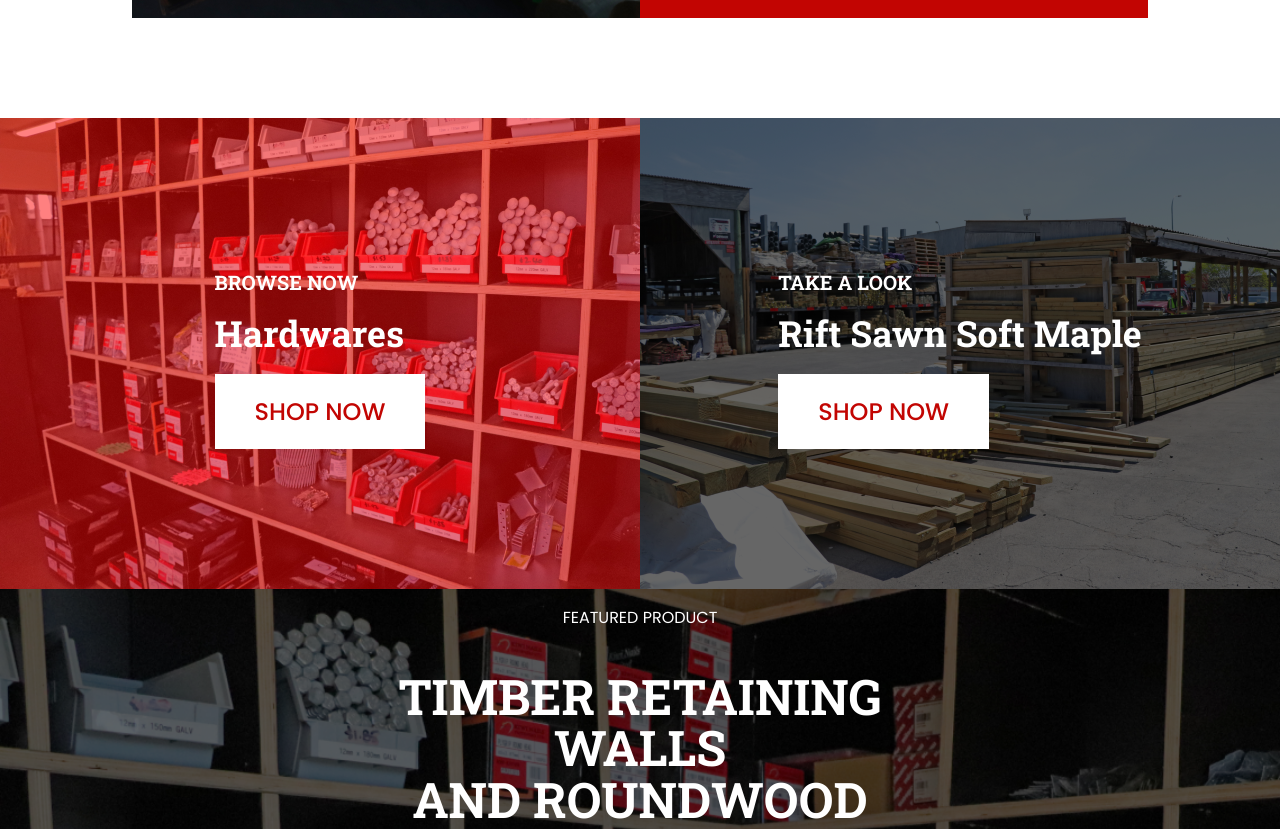
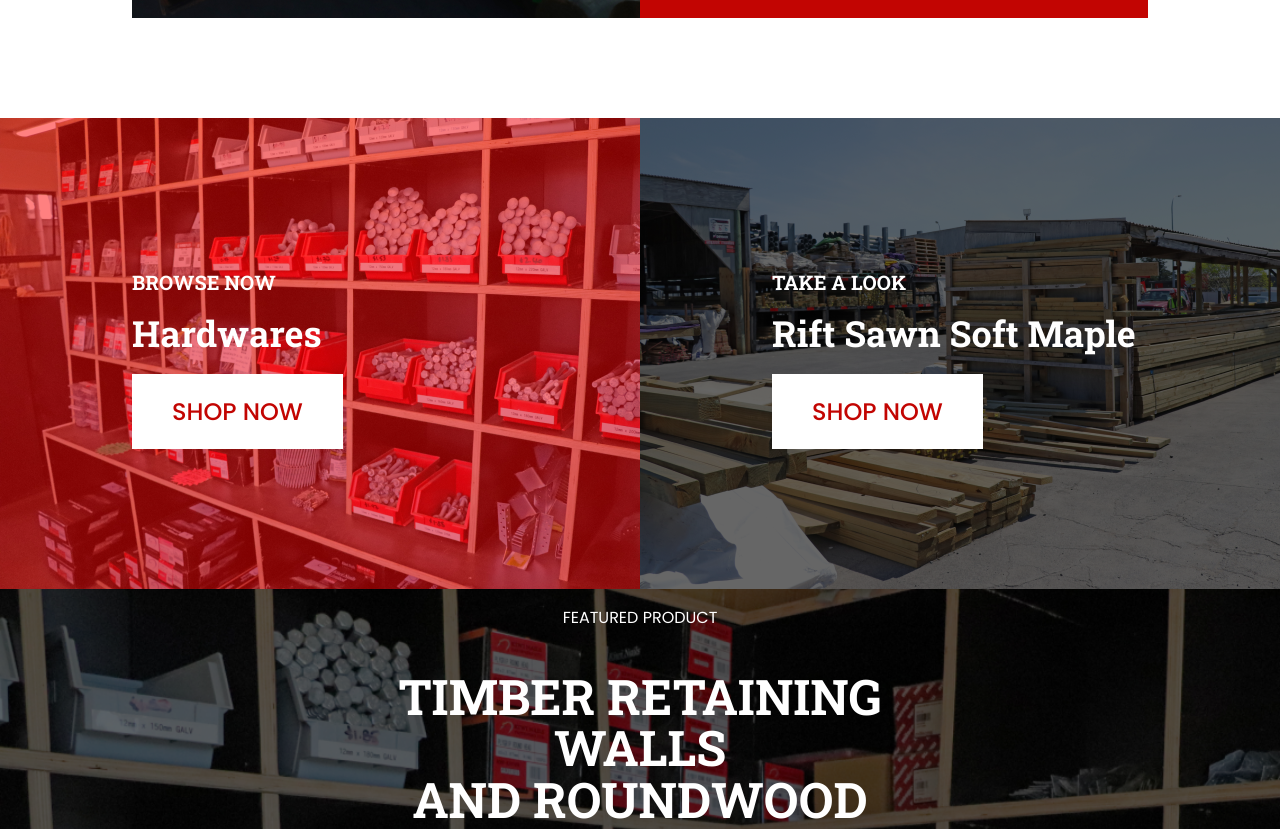
Before and after one commit to arceogregjr/BEM-Training, a plain HTML site: page index.html in a window 1280 px wide. Shown: the part 4440-5269 px from the top of the page. Drawn offline with Linux system fonts and the light colour scheme.

Commit message:
Fixed minor issues

```diff
--- a/index.html
+++ b/index.html
@@ -301,7 +301,7 @@
                     </ul>
                 </div>
                 <div class="footer__quick-links">
-                    <h5>Customer</h5>
+                    <h5>Quick Links</h5>
                     <ul class="footer__unordered">
                         <li class="footer__list"><a href="#">Home</a></li>
                         <li class="footer__list"><a href="#">New Products</a></li>
--- a/styles.css
+++ b/styles.css
@@ -93,7 +93,7 @@ p, a {
     background-color: #C20502;
 }
 
-.header, .section__banner, .footer, .footer__black, .section__services, .section__timbers, .section__dealers {
+.header, .section__banner, .footer, .footer__black, .section__services, .section__timbers, .browse__container-first, .browse__container-second, .section__dealers  {
     padding: 0px 132px;
 }
 
@@ -318,7 +318,7 @@ p, a {
     background-image:url(Assets/hardwares.png);
     background-size: cover;
     display: flex;
-    justify-content: center;
+    justify-content:flex-start;
     align-items: center;
 }
 
@@ -328,7 +328,7 @@ p, a {
     background-image:url(Assets/maple.png);
     background-size: cover;
     display: flex;
-    justify-content: center;
+    justify-content:flex-start;
     align-items: center;
 }
 
```
